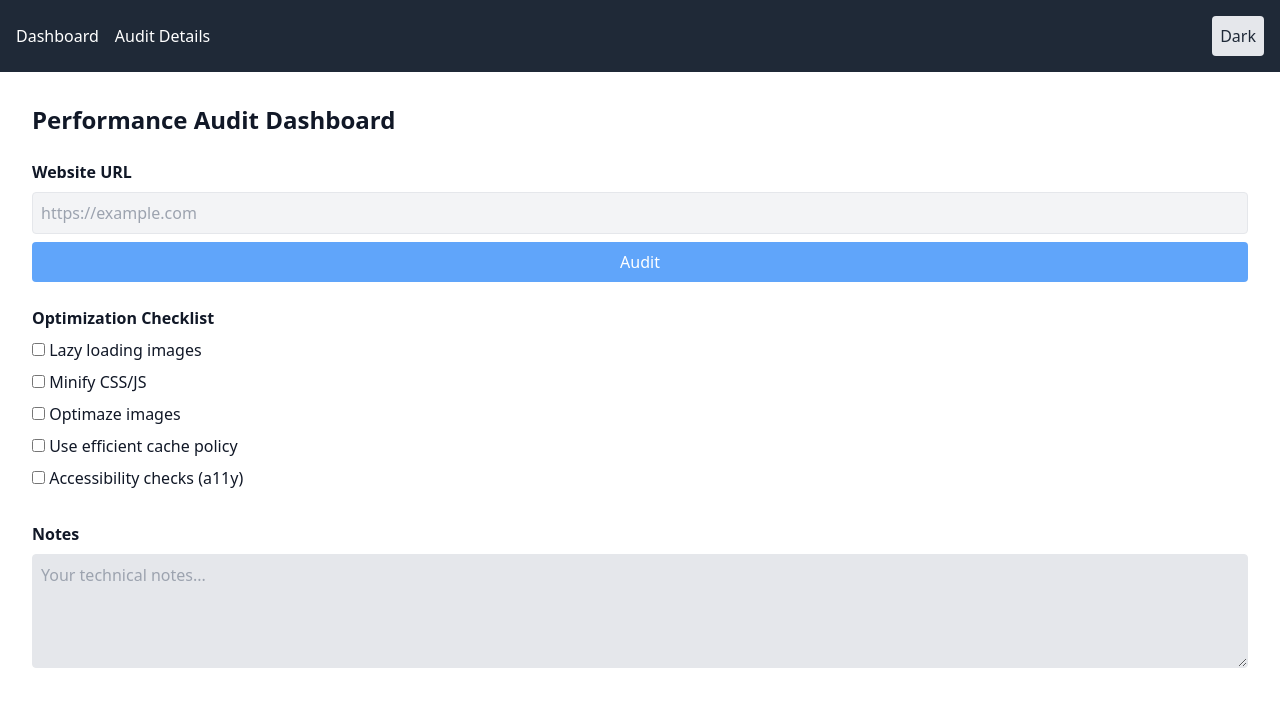
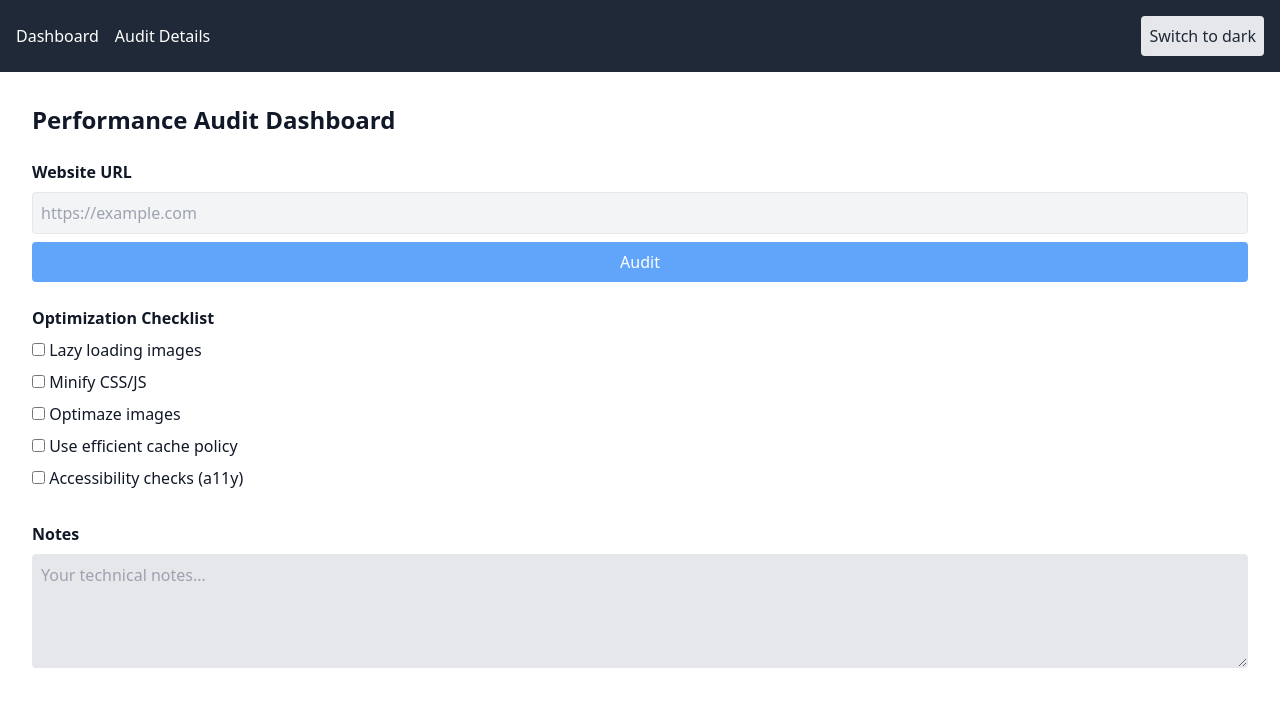
Before and after one commit to marazmlab/performance-dashboard-app, a React (Vite) app: page / in a window 1280 px wide. Shown: the top 706 px of the page. Built offline with nearby package versions, Linux system fonts and the light colour scheme.

Commit message:
docs: Readme updated

```diff
--- a/src/components/ThemeToggle.jsx
+++ b/src/components/ThemeToggle.jsx
@@ -15,7 +15,7 @@ function ThemeToggle() {
             className="p-2 rounded bg-gray-200 dark:bg-gray-700 text-gray-800 dark:text-gray-200 transition"
             aria-label="Toggle dark mode"
         >
-            {dark ? "Light" : "Dark"}
+            {dark ? "Switch to light" : "Switch to dark"}
         </button>
     );
 }
```
Also changed, not shown: public/screenshot-dashboard.jpg (added), 1 other file (tests, documents, lock files or other folders).
